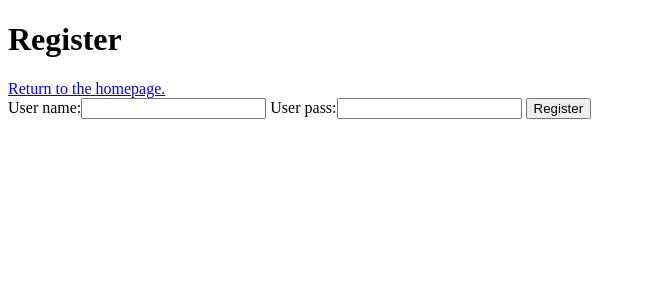
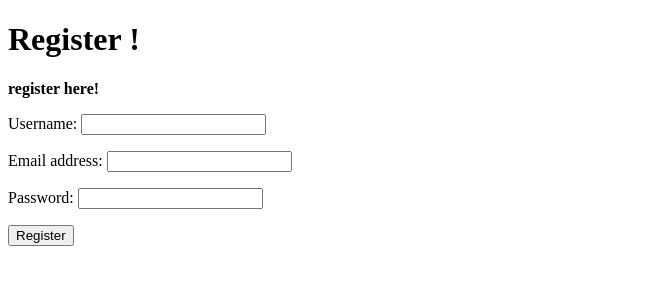
Before and after one commit to fank-cd/python-django_todolist, a Django app: page /default/register/ in a window 1280 px wide. Shown: the top 300 px of the page, without its empty margins (0-646 px from the left). Run offline with Django 3.2, Linux system fonts and the light colour scheme.

Commit message:
add user function

```diff
--- a/defaulttodo/froms.py
+++ b/defaulttodo/froms.py
@@ -1,12 +1,15 @@
 #coding:utf-8
 from django import forms
-from .models import Item,User,Biu
-
+from .models import Item,Biu
+from django.contrib.auth.models import User
 class UserForm(forms.ModelForm):
-    user_pass =forms.CharField(max_length=120,widget=forms.PasswordInput())
+    username =forms.CharField()
+    password = forms.CharField(widget=forms.PasswordInput())
     class Meta:
         model = User
-        fields =('user_name','user_pass')
+        fields = ('username','email','password')
+
+
 class ItemForm(forms.ModelForm):
 
     item_name = forms.CharField(max_length=120,help_text='你必须输入这个笨蛋')
--- a/defaulttodo/models.py
+++ b/defaulttodo/models.py
@@ -1,22 +1,18 @@
 # -*- coding: utf-8 -*-
 from __future__ import unicode_literals
-
+from django.contrib.auth.models import User
 from django.db import models
 #from django.utils.encoding import python_2_unicode_compatible
 # Create your models here.
 
-class User(models.Model):
-    user_name = models.CharField(max_length=120)
-    user_pass = models.CharField(max_length=120)
-    def __unicode__(self):
-        return self.user_name
+
 
 class Item(models.Model):
     item_name = models.CharField(max_length=20)
     item_description = models.CharField(max_length=120,blank=True,null=True)
     flag = models.BooleanField(default=False)
     pub_time =models.DateTimeField(auto_now_add=True)
-    priority = models.IntegerField(max_length=10)
+    priority = models.IntegerField()
     user =models.ForeignKey(User,on_delete=models.CASCADE)
 
     def __unicode__(self):
--- a/defaulttodo/templates/default/register.html
+++ b/defaulttodo/templates/default/register.html
@@ -1,17 +1,23 @@
 <!DOCTYPE html>
 <html>
     <head>
-        <title>Rango</title>
+        <title>todolist</title>
     </head>
-
     <body>
-        <h1>Register </h1>
+        <h1>Register !</h1>
+        {% if registered %}
+         <strong>thank you for registering!</strong>
         <a href="/default/">Return to the homepage.</a><br />
-        <form id="user_form" method="post" action="/default/register/"
-                enctype="multipart/form-data">
+        {% else %}
+         <strong>register here!</strong><br />
+        <form id="user_form" method="post" action="/default/register/">
             {% csrf_token %}
-            {{ form }}
+            <!-- Display each form. The as_p method wraps each element in a paragraph
+                 (<p>) element. This ensures each element appears on a new line,
+                 making everything look neater. -->
+            {{ user_form.as_p }}
             <input type="submit" name="submit" value="Register" />
         </form>
+        {% endif %}
     </body>
 </html>
--- a/defaulttodo/urls.py
+++ b/defaulttodo/urls.py
@@ -5,7 +5,8 @@ app_name = 'default'
 
 urlpatterns = [
     url(r'^$',views.index,name='index'),
-    url(r'^login/$',views.login,name='login'),
     url(r'^register/$', views.resgister, name='register'),
-    url(r'^zanshi/$',views.zanshi,name='zanshi')
+    url(r'^login/$',views.user_login,name='login'),
+    url(r'^logout/$',views.user_logout,name='logout'),
+    #url(r'^zanshi/$',views.zanshi,name='zanshi')
 ]
--- a/defaulttodo/views.py
+++ b/defaulttodo/views.py
@@ -6,34 +6,63 @@ from django.http import HttpResponse,HttpResponseRedirect
 from .froms import UserForm,BiuForm
 from django.shortcuts import redirect
 from .models import Item,User
+from django.contrib.auth import login,authenticate,logout
+from django.contrib.auth.decorators import login_required
 # Create your views here.
 
 def index(request):
-    return render(request,'default/index.html')
+    logged =False
+    if request.user.is_authenticated():
+        logged = True
 
-
-def login(request):
-
-    return HttpResponse('dddddd')
+    context = {'logged':logged}
+    return render(request,'default/index.html',context=context)
 
 
 def resgister(request):
-    #regis = False
+    registered =False
+
     if request.method == "POST":
-        form = UserForm(request.POST)
-        if form.is_valid():
-            user = form.save(commit=False)
+        user_form = UserForm(data=request.POST)
+        if user_form.is_valid():
+            user = user_form.save()
+            user.set_password(user.password)
+            user.save()
+            registered =True
+        else:
+            print user_form.errors
+    else:
+        user_form = UserForm()
 
-            user.name = request.POST['user_name']
-            user.passowrd = request.POST['user_pass']
-            user.save()
+    context ={'user_form':user_form,'registered':registered}
+    return render(request,'default/register.html',context=context)
+
+def user_login(request):
+    if request.method == 'POST':
+        # This information is obtained from the login form.
+        # We use request.POST.get('<variable>') as opposed to request.POST['<variable>'],
+        # because the request.POST.get('<variable>') returns None, if the value does not exist,
+        # while the request.POST['<variable>'] will raise key error exception
+        username = request.POST.get('username')
+        password = request.POST.get('password')
+        user = authenticate(username=username,password=password)
+        if user:
+            print "POSTdsfdasfdasfdasfasdfdasf"
+            if user.is_active:
+                login(request,user)
+                print "dddddd"
+                return HttpResponseRedirect('/default/')
+            else:
+                return HttpResponse('your account is invaild')
         else:
-            print form.errors
+            return HttpResponse("invalid login")
+
     else:
-        form = UserForm()
-
-    return render(request,'default/register.html',{'form':form})
-
+        return render(request,'default/login.html',{})
+@login_required()
+def user_logout(request):
+    logout(request)
+    return HttpResponseRedirect('/default')
 
 def zanshi(request):
     if request.method =="POST":
--- a/todolist/settings.py
+++ b/todolist/settings.py
@@ -121,3 +121,9 @@ USE_TZ = True
 # https://docs.djangoproject.com/en/1.11/howto/static-files/
 
 STATIC_URL = '/static/'
+
+PASSWORD_HASHERS = (
+'django.contrib.auth.hashers.PBKDF2PasswordHasher',
+'django.contrib.auth.hashers.PBKDF2SHA1PasswordHasher',
+)
+LOGIN_URL ='/default/login'
--- a/todolist/urls.py
+++ b/todolist/urls.py
@@ -17,6 +17,7 @@ from django.conf.urls import url,include
 from django.contrib import admin
 
 urlpatterns = [
+    #url(r'^', include('defaulttodo.urls')),
     url(r'^admin/', admin.site.urls),
     url(r'^simple/',include('Simpletodo.urls')),
     url(r'^default/',include('defaulttodo.urls')),
```
Also changed, not shown: defaulttodo/templates/default/index.html (+9 -0 lines), defaulttodo/templates/default/login.html (added, +21 -0 lines), db.sqlite3, defaulttodo/migrations/0004_auto_20180327_1613.py (added), 7 other files.
